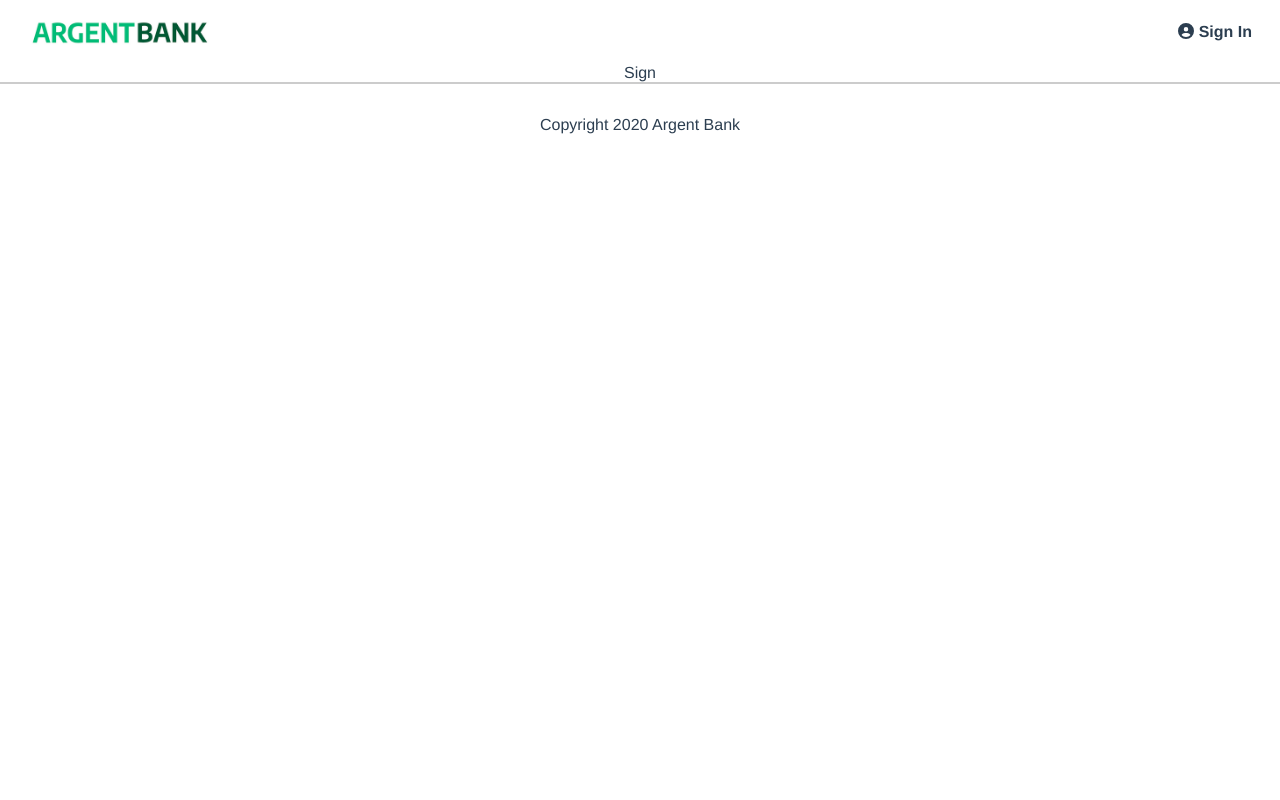
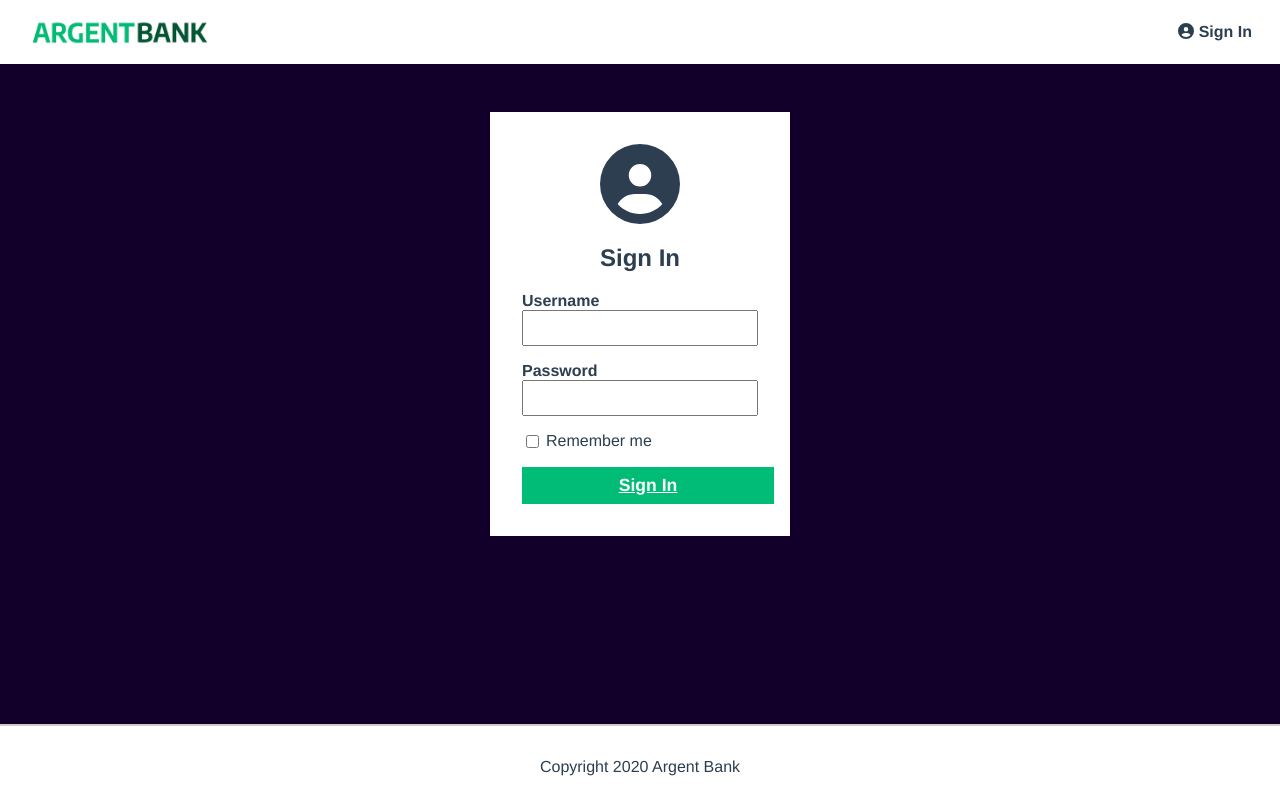
Before and after one commit to Loutani/remedeBankAgency, a React (Create React App) app: page /sign in a window 1280 px wide. Built offline with nearby package versions, Linux system fonts and the light colour scheme.

Commit message:
complete Sign page

```diff
--- a/src/pages/Sign.js
+++ b/src/pages/Sign.js
@@ -1,6 +1,10 @@
+import SignForm from "../components/SignForm/SignForm"
+
 function Sign() {
     return (
-        <div>Sign</div>
+        <main className="main bg-dark">
+            <SignForm />
+        </main>
     )
 }
 
```
